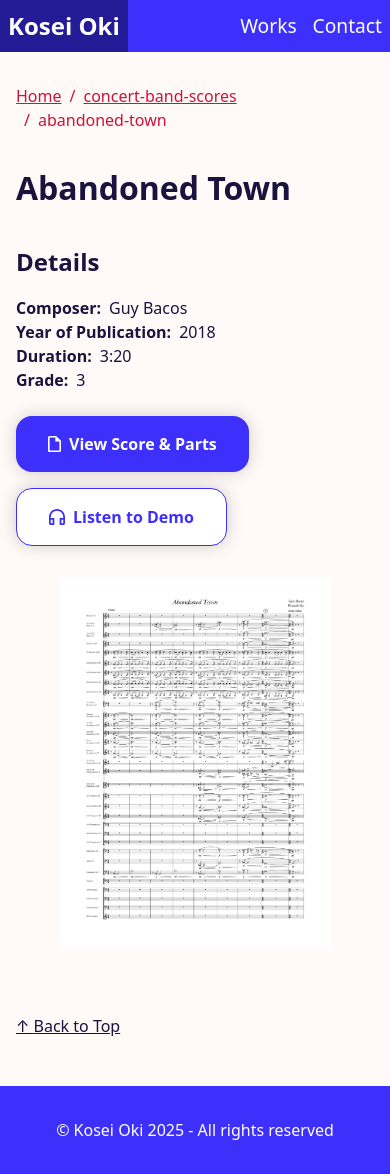
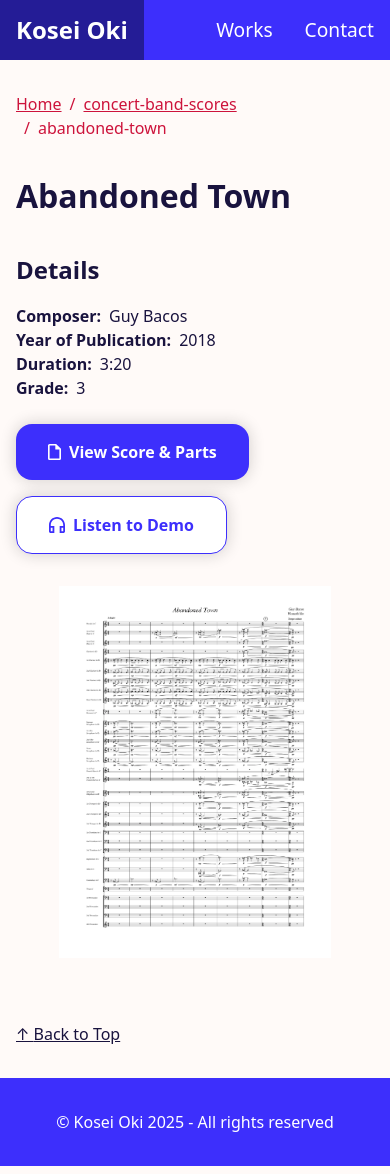
Before and after one commit to Koseioki/koseioki, a React (Vite) app: page /concert-band-scores/abandoned-town in a window 390 px wide. Built offline with nearby package versions, Linux system fonts and the light colour scheme.

Commit message:
header padding

```diff
--- a/src/components/Footer.css
+++ b/src/components/Footer.css
@@ -17,7 +17,7 @@ footer {
     /* display: flex; */
     /* justify-content: center; */
     /* align-items: center; */
-    margin: 4rem auto 3rem auto;
+    margin: 4rem auto 2rem auto;
     max-width: var(--page-width);
     padding: 0 1rem;
 }
--- a/src/components/Header.css
+++ b/src/components/Header.css
@@ -120,12 +120,12 @@ header a:focus {
 @media (max-width: 568px) {
 
     .main-nav li a {
-        padding: 0.5rem 0.5rem;
+        padding: 0.75rem 1rem;
     }
 
     .site-title a {
         font-size: 1.5rem;
-        padding: 0.5rem 0.5rem;
+        padding: 0.75rem 1rem;
     }
 
 
```
